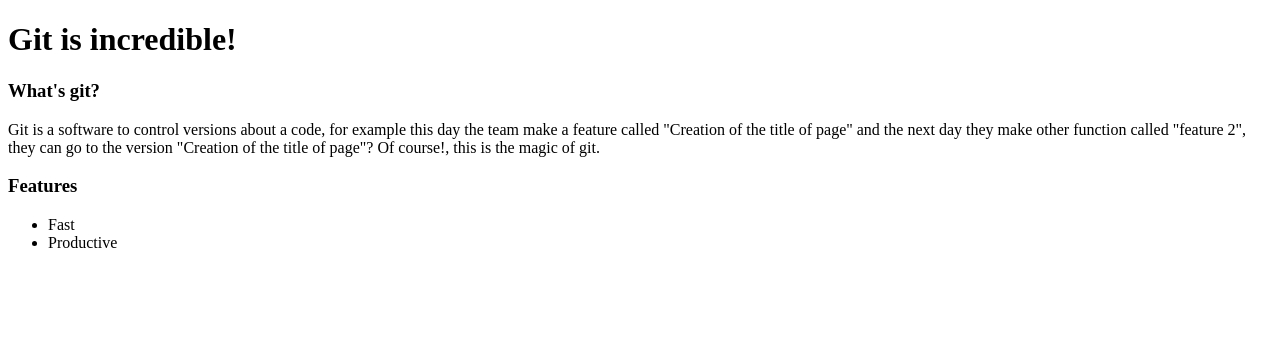
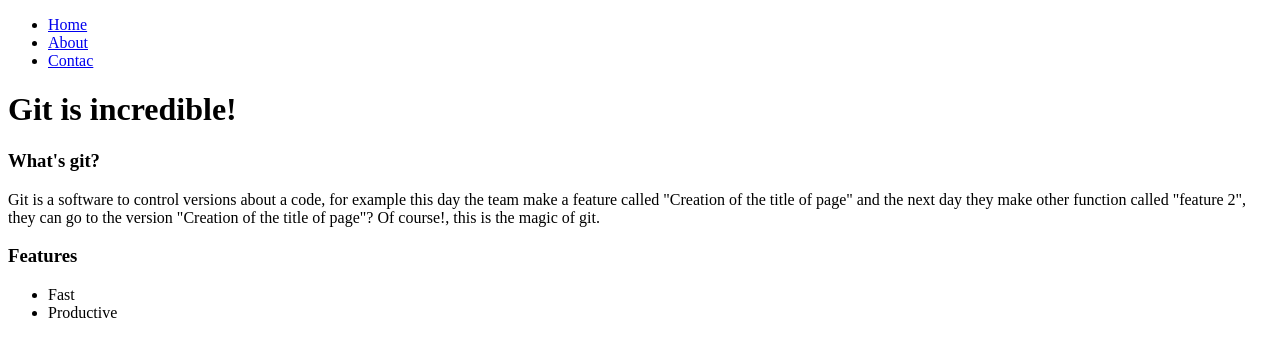
Before and after one commit to sanrinconr/demo-git, a plain HTML site: page index.html in a window 1280 px wide. Drawn offline with Linux system fonts and the light colour scheme.

Commit message:
Added NavBar

```diff
--- a/index.html
+++ b/index.html
@@ -7,6 +7,13 @@
     <title>This is a testing page</title>
 </head>
 <body>
+    <nav>
+        <ul>
+            <li><a href="#">Home</a></li>
+            <li><a href="#">About</a></li>
+            <li><a href="#">Contac</a></li>
+          </ul>
+    </nav>
     <h1>Git is incredible!</h1>
     <h3>What's git?</h3>
     Git is a software to control versions about a code, for example this day the team make a feature
```
